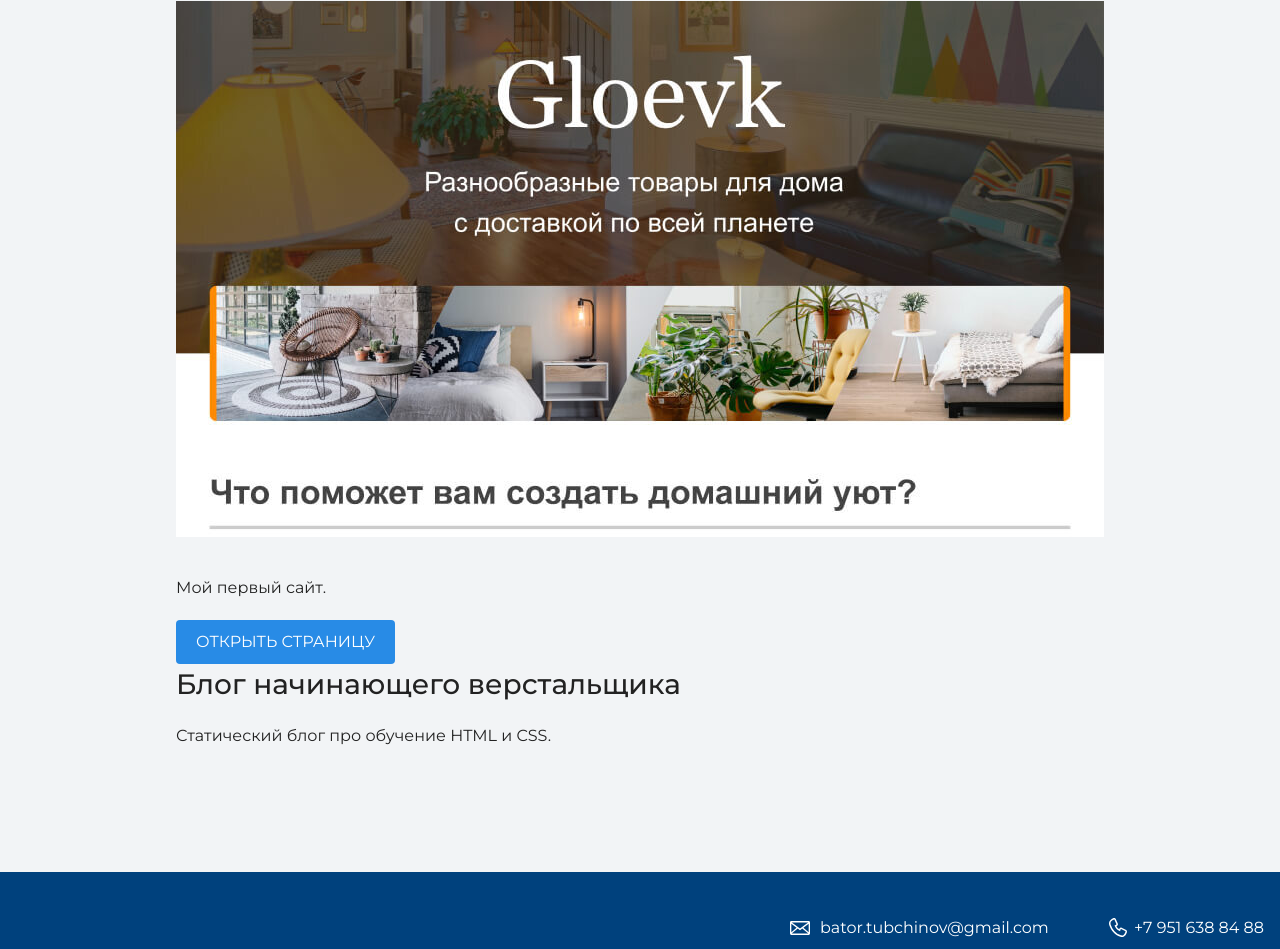
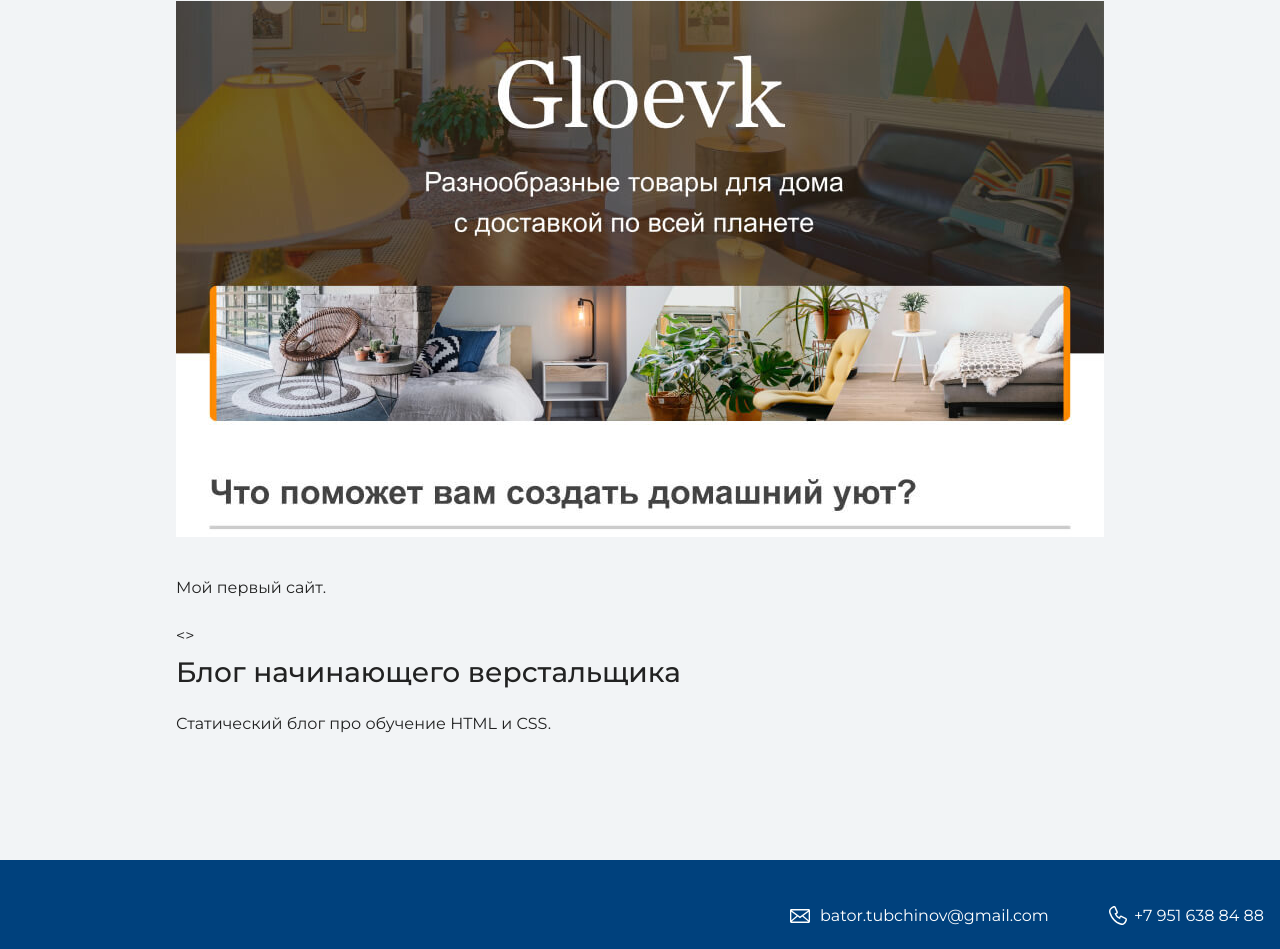
Before and after one commit to TbatorG/my-site, a plain HTML site: page index.html in a window 1280 px wide. Shown: the part 2358-3307 px from the top of the page. Drawn offline with nearby package versions, Linux system fonts and the light colour scheme.

Commit message:
Update index.html

```diff
--- a/index.html
+++ b/index.html
@@ -54,7 +54,7 @@
   <img src="files/project.jpg" width="928" height="536" alt="Cайт магазина товаров для дома">
 </figure>
       <p>Мой первый сайт.</p>
-        <a class="button" href="source/project/index.html">Открыть страницу</a>
+        <<!--a class="button" href="source/project/index.html">Открыть страницу</a>-->>
 
       <h3>Блог начинающего верстальщика</h3>
       <p>Статический блог про обучение HTML и CSS.</p>
```
